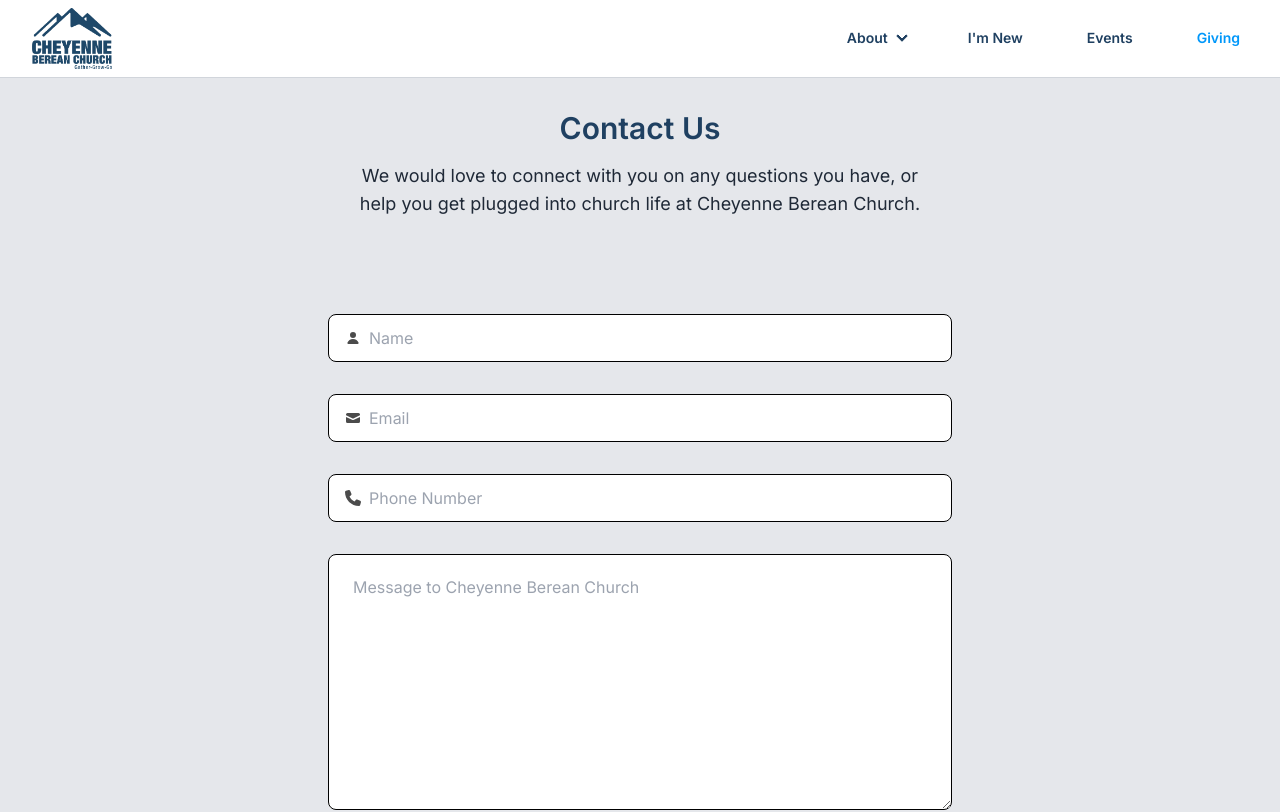
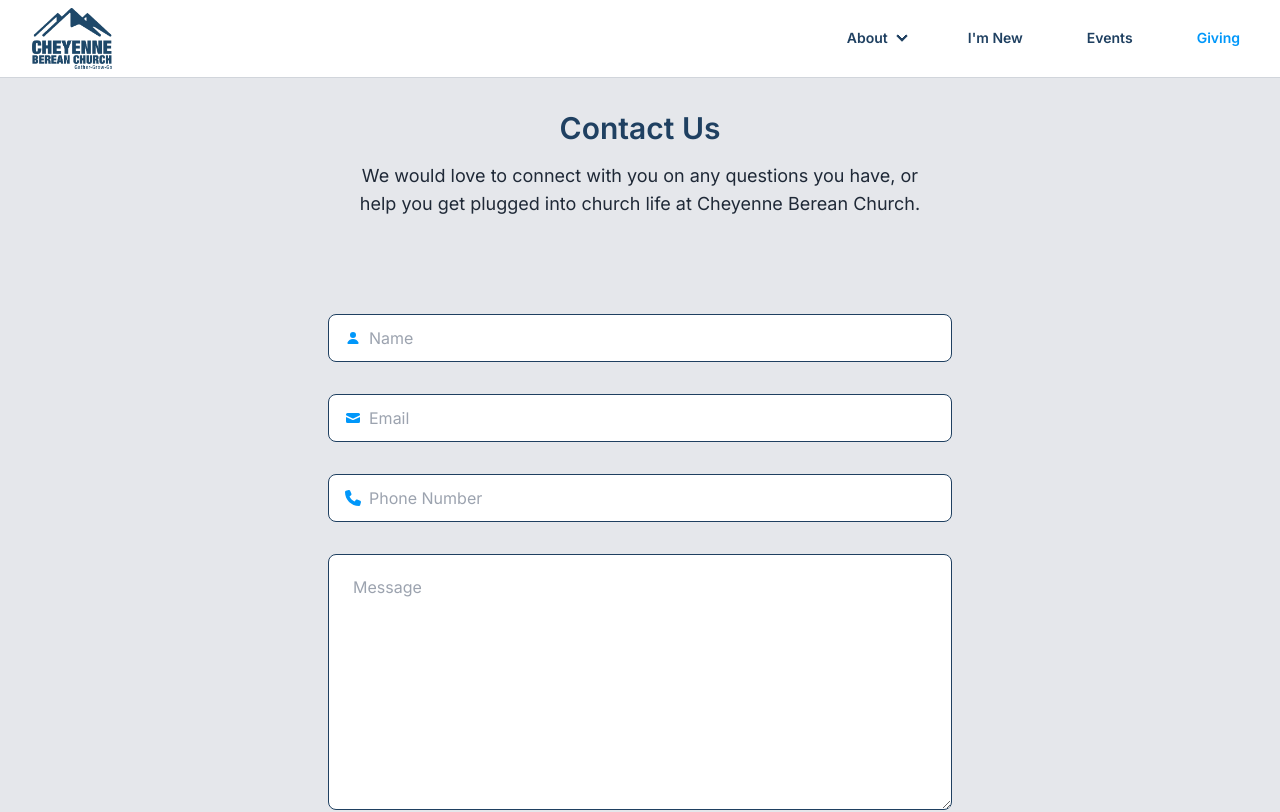
Before and after one commit to hwyatt/cheyenneberean, a Next.js app: page /contact in a window 1280 px wide. Shown: the top 812 px of the page. Built offline with nearby package versions, Linux system fonts and the light colour scheme.

Commit message:
contact form

```diff
--- a/package.json
+++ b/package.json
@@ -13,6 +13,7 @@
     "@vis.gl/react-google-maps": "^1.1.0",
     "contentful": "^10.12.4",
     "next": "14.2.4",
+    "nodemailer": "^6.9.16",
     "react": "^18",
     "react-dom": "^18",
     "react-icons": "^5.2.1",
@@ -22,6 +23,7 @@
   },
   "devDependencies": {
     "@types/node": "^20",
+    "@types/nodemailer": "^6.4.16",
     "@types/react": "^18",
     "@types/react-dom": "^18",
     "daisyui": "^4.12.8",
--- a/src/app/[content]/page.tsx
+++ b/src/app/[content]/page.tsx
@@ -155,7 +155,7 @@ const ContentPage = async ({ params }: any) => {
           header={pageConnectSection.heading}
           copy={pageConnectSection.description}
           ctaLabel={pageConnectSection.ctaLabel}
-          ctaLink={pageConnectSection.ctaLink}
+          ctaLink={`${pageConnectSection.ctaLink}?referrer=${content}`}
           img={pageConnectSection.logo?.url}
           theme={textColor === "text-accent" ? "brand" : "text-gray-800"}
         />
--- /dev/null
+++ b/src/app/api/email/route.ts
@@ -0,0 +1,43 @@
+import { NextResponse } from "next/server";
+import nodemailer from "nodemailer";
+
+export async function POST(request: Request) {
+  try {
+    const { name, email, phone, message } = await request.json();
+
+    const transporter = nodemailer.createTransport({
+      service: "gmail",
+      auth: {
+        // user: process.env.EMAIL_USERNAME,
+        // pass: process.env.EMAIL_PASSWORD,
+        user: "huntercwyatt@gmail.com",
+      },
+    });
+
+    const mailOptions = {
+      // from: process.env.EMAIL_TO,
+      // to: process.env.EMAIL_TO,
+      from: "huntercwyatt@gmail.com",
+      to: "huntercwyatt@gmail.com",
+      subject: `New Contact Form Submission from ${name}`,
+      text: `
+        Name: ${name}
+        Email: ${email}
+        Phone: ${phone}
+        Message: ${message}
+      `,
+    };
+
+    await transporter.sendMail(mailOptions);
+    return NextResponse.json(
+      { message: "Email sent successfully!" },
+      { status: 200 }
+    );
+  } catch (error) {
+    console.error("Error sending email: ", error);
+    return NextResponse.json(
+      { message: "Error sending email" },
+      { status: 500 }
+    );
+  }
+}
--- a/src/app/awana/page.tsx
+++ b/src/app/awana/page.tsx
@@ -202,7 +202,7 @@ const AwanaPage = async ({}) => {
             header={pageConnectSection.heading}
             copy={pageConnectSection.description}
             ctaLabel={pageConnectSection.ctaLabel}
-            ctaLink={pageConnectSection.ctaLink}
+            ctaLink={`${pageConnectSection.ctaLink}?referrer=awana`}
           />
         )}
         <img src="/awana/awana-kids.png" className="max-h-[400px] mb-[-64px]" />
--- a/src/app/contact/page.tsx
+++ b/src/app/contact/page.tsx
@@ -1,47 +1,121 @@
+"use client";
+import { useState } from "react";
 import { IntroSection } from "../components/IntroSection/IntroSection";
 import { FaPhone } from "react-icons/fa6";
 
-const ContactPage = async ({}) => {
+const ContactPage = () => {
+  const [formData, setFormData] = useState({
+    name: "",
+    email: "",
+    phone: "",
+    message: "",
+  });
+
+  const [status, setStatus] = useState<string | null>(null);
+
+  const handleChange = (e: any) => {
+    setFormData({ ...formData, [e.target.name]: e.target.value });
+  };
+
+  const handleSubmit = async (e: any) => {
+    e.preventDefault();
+    try {
+      const response = await fetch("/api/email", {
+        method: "POST",
+        headers: {
+          "Content-Type": "application/json",
+        },
+        body: JSON.stringify(formData),
+      });
+      const result = await response.json();
+      if (response.ok) {
+        setStatus("Thanks! Your message has been sent.");
+        setFormData({ name: "", email: "", phone: "", message: "" });
+      } else {
+        setStatus(
+          "Failed to send message. Feel free to contact us by phone at (307) 634-1238"
+        );
+      }
+    } catch (error) {
+      console.error("Error submitting form: ", error);
+      setStatus(
+        "Failed to send message. Feel free to contact us by phone at (307) 634-1238"
+      );
+    }
+  };
+
   return (
     <div className="min-h-screen flex flex-col items-center gap-8 md:gap-16">
       <IntroSection
         header="Contact Us"
         copy="We would love to connect with you on any questions you have, or help you get plugged into church life at Cheyenne Berean Church."
       />
-      <div className="w-full md:w-1/2 flex flex-col gap-8">
-        <label className="input input-bordered flex items-center gap-2">
+      {!status && (
+        <form
+          onSubmit={handleSubmit}
+          className="w-full md:w-1/2 flex flex-col gap-8 text-primary"
+        >
+          <label className="input input-bordered border-accent flex items-center gap-2">
             <svg
               xmlns="http://www.w3.org/2000/svg"
               viewBox="0 0 16 16"
               fill="currentColor"
-            className="h-4 w-4 opacity-70"
+              className="h-4 w-4"
             >
               <path d="M8 8a3 3 0 1 0 0-6 3 3 0 0 0 0 6ZM12.735 14c.618 0 1.093-.561.872-1.139a6.002 6.002 0 0 0-11.215 0c-.22.578.254 1.139.872 1.139h9.47Z" />
             </svg>
-          <input type="text" className="grow" placeholder="Name" />
+            <input
+              type="text"
+              name="name"
+              value={formData.name}
+              onChange={handleChange}
+              className="grow text-gray-800"
+              placeholder="Name"
+            />
           </label>
-        <label className="input input-bordered flex items-center gap-2">
+          <label className="input input-bordered border-accent flex items-center gap-2">
             <svg
               xmlns="http://www.w3.org/2000/svg"
               viewBox="0 0 16 16"
               fill="currentColor"
-            className="h-4 w-4 opacity-70"
+              className="h-4 w-4"
             >
               <path d="M2.5 3A1.5 1.5 0 0 0 1 4.5v.793c.026.009.051.02.076.032L7.674 8.51c.206.1.446.1.652 0l6.598-3.185A.755.755 0 0 1 15 5.293V4.5A1.5 1.5 0 0 0 13.5 3h-11Z" />
               <path d="M15 6.954 8.978 9.86a2.25 2.25 0 0 1-1.956 0L1 6.954V11.5A1.5 1.5 0 0 0 2.5 13h11a1.5 1.5 0 0 0 1.5-1.5V6.954Z" />
             </svg>
-          <input type="text" className="grow" placeholder="Email" />
+            <input
+              type="text"
+              name="email"
+              value={formData.email}
+              onChange={handleChange}
+              className="grow text-gray-800"
+              placeholder="Email"
+            />
           </label>
-        <label className="input input-bordered flex items-center gap-2">
-          <FaPhone fill="currentColor" className="h-4 w-4 opacity-70" />
-          <input type="text" className="grow" placeholder="Phone Number" />
+          <label className="input input-bordered border-accent flex items-center gap-2">
+            <FaPhone fill="currentColor" className="h-4 w-4" />
+            <input
+              type="text"
+              name="phone"
+              value={formData.phone}
+              onChange={handleChange}
+              className="grow text-gray-800"
+              placeholder="Phone Number"
+            />
           </label>
           <textarea
-          placeholder="Message to Cheyenne Berean Church"
-          className="textarea-placeholder textarea textarea-bordered textarea-lg min-h-64"
+            name="message"
+            value={formData.message}
+            onChange={handleChange}
+            placeholder="Message"
+            className="textarea-placeholder textarea textarea-bordered border-accent textarea-lg min-h-64 text-gray-800"
           ></textarea>
-        <button className="btn btn-primary">Submit</button>
-      </div>
+          <button type="submit" className="btn btn-primary">
+            Submit
+          </button>
+        </form>
+      )}
+      {status && <p className="font-semibold text-lg">{status}</p>}
     </div>
   );
 };
--- a/src/app/globals.css
+++ b/src/app/globals.css
@@ -26,7 +26,12 @@
 }
 
 .textarea-placeholder::placeholder {
-  font-size: 1rem; /* Adjust this value to your desired font size */
+  font-size: 1rem;
+}
+
+.textarea:focus {
+  outline-color: oklch(0.661537 0.179833 248.406);
+  border-color: oklch(0.661537 0.179833 248.406);
 }
 
 .site-container {
--- a/src/app/kids/page.tsx
+++ b/src/app/kids/page.tsx
@@ -205,7 +205,7 @@ const KidsPage = async ({}) => {
             header={pageConnectSection.heading}
             copy={pageConnectSection.description}
             ctaLabel={pageConnectSection.ctaLabel}
-            ctaLink={pageConnectSection.ctaLink}
+            ctaLink={`${pageConnectSection.ctaLink}?referrer=kids`}
           />
         )}
         <div className="w-[calc(100vw-16px)] overflow-hidden mb-[-100px] md:mb-[-225px]">
--- a/src/app/leadership/page.tsx
+++ b/src/app/leadership/page.tsx
@@ -152,7 +152,7 @@ const LeadershipPage = async ({}) => {
           header={pageConnectSection.heading}
           copy={pageConnectSection.description}
           ctaLabel={pageConnectSection.ctaLabel}
-          ctaLink={pageConnectSection.ctaLink}
+          ctaLink={`${pageConnectSection.ctaLink}?referrer=leadership`}
           img={pageConnectSection.logo?.url}
           theme="brand"
         />
```
Also changed, not shown: 1 other file (tests, documents, lock files or other folders). Lines whose indentation alone changed are shown as unchanged.
